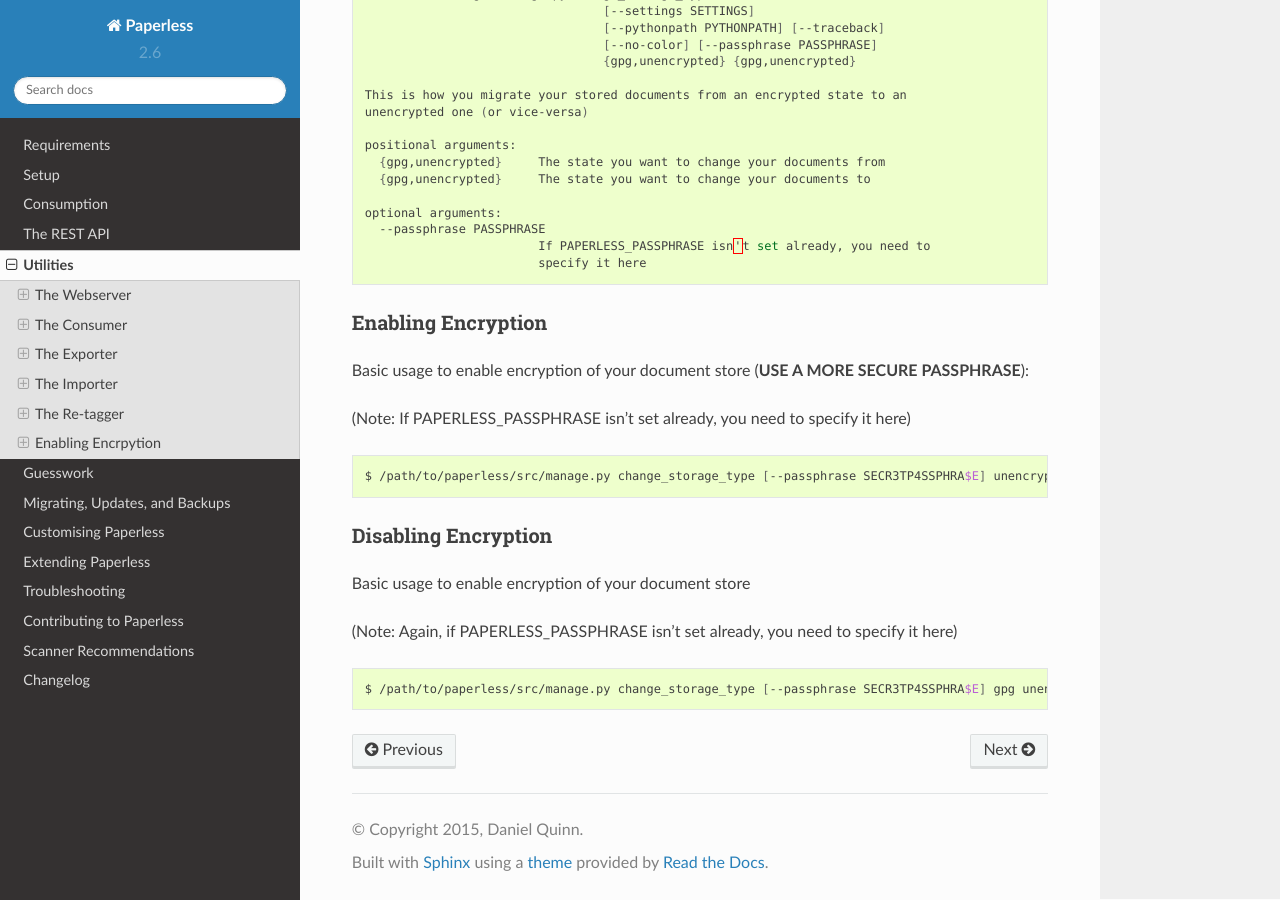
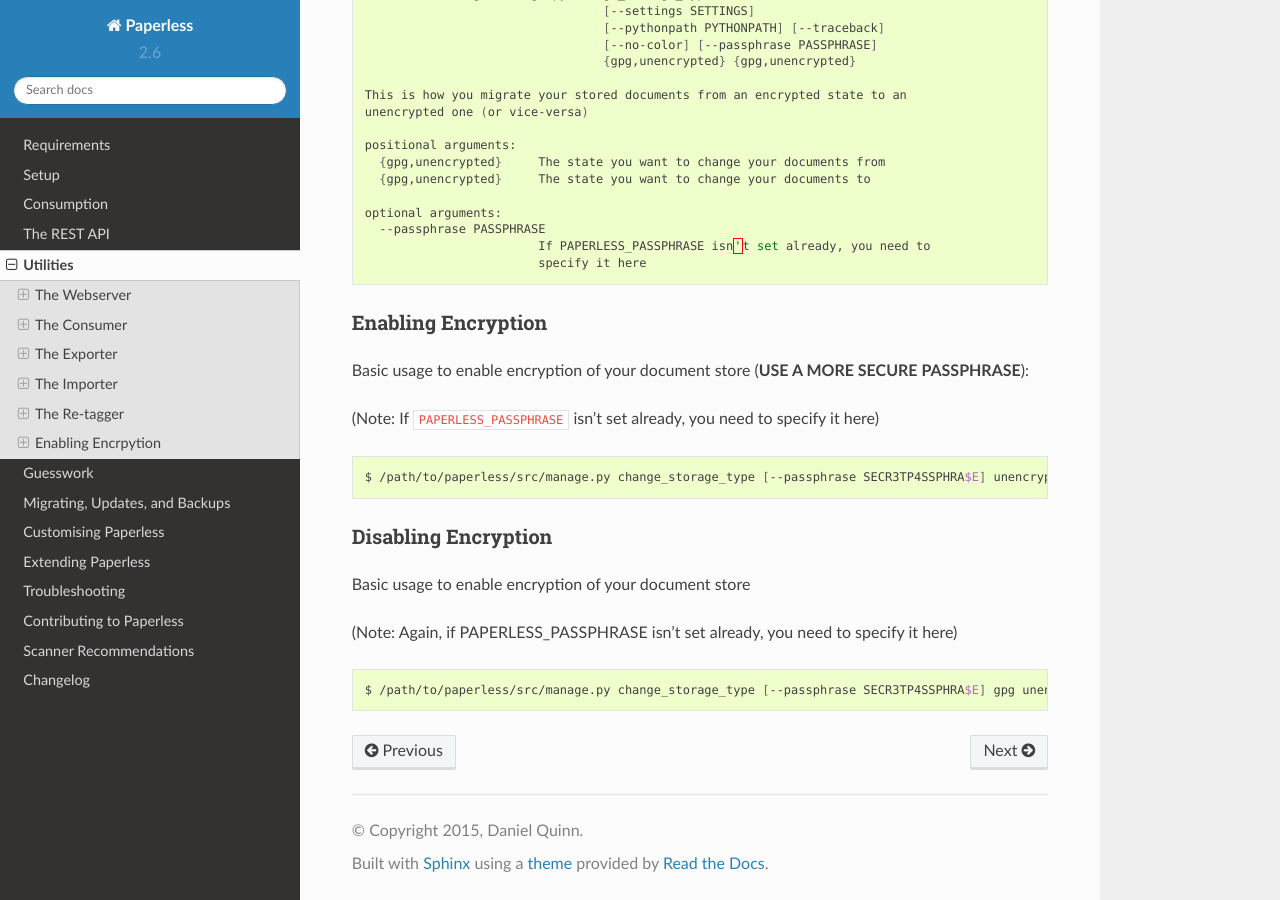
Before and after one commit to repoRangee/Large-scale, a Sphinx documentation site: the page built from docs/utilities.rst, in a window 1280 px wide and 900 px high, scrolled down 3959 px. Built offline with Sphinx 7.4.7 and the Read the Docs theme 2.0.0, drawn with Linux system fonts in a browser that asks for light colours; formulas are drawn with MathJax 3.

```diff
--- a/docs/utilities.rst
+++ b/docs/utilities.rst
@@ -258,7 +258,7 @@ Enabling Encryption
 
 Basic usage to enable encryption of your document store (**USE A MORE SECURE PASSPHRASE**):
 
-(Note: If PAPERLESS_PASSPHRASE isn't set already, you need to specify it here)
+(Note: If ``PAPERLESS_PASSPHRASE`` isn't set already, you need to specify it here)
 
 .. code:: bash
 
```
